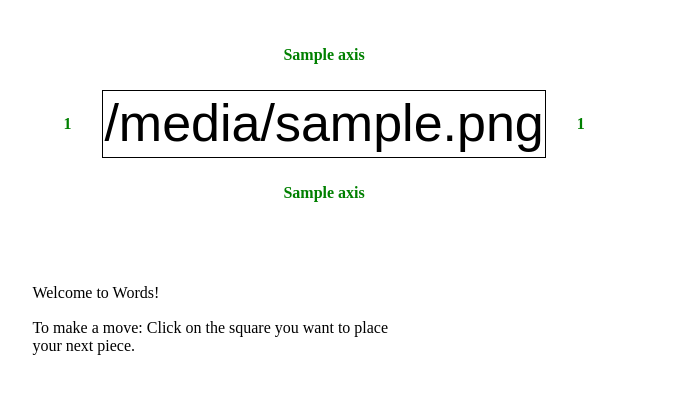
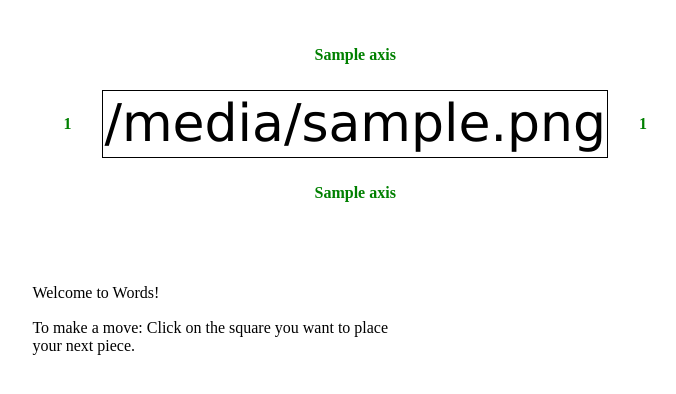
Before and after one commit to mymorkkis/gamesroom, a Flask app: template src/templates/game.html in a window 1280 px wide. Shown: the part 46-440 px from the top of the page, without its empty margins (70-746 px from the left). Run offline with Flask 2, Linux system fonts and the light colour scheme; the template is opened without the code that fills it: most values are stand-ins (such as "Sample title", 1, 10 or a date in 2020).

Commit message:
Use @font_face for consistant use of DejaVuSans for game pieces, change othello disc image

```diff
--- a/src/game_pieces/othello_disc.py
+++ b/src/game_pieces/othello_disc.py
@@ -9,7 +9,7 @@ class Disc(GamePiece):
         self.color = color
 
     def __str__(self):
-        return '\u26C0' if self.color == Color.WHITE else '\u26C2'
+        return '\u25EF' if self.color == Color.WHITE else '\u2B24'
 
     def legal_move(self, to_coords):
         raise NotImplementedError()
--- a/src/static/style.css
+++ b/src/static/style.css
@@ -1,4 +1,10 @@
 @import "normalize.css";
+
+@font-face {
+  font-family: "Dejavu Sans";
+  src: local("Dejavu Sans"),
+       url("DejaVuSans.ttf");
+}
 
 .navbar {
   position: sticky;
@@ -59,7 +65,7 @@
 
 .game-square {
   text-align: center;
-  font-family: Arial, Helvetica, sans-serif;
+  font-family: "Dejavu Sans";
   font-size: 6.5vh;
   vertical-align: middle;
   border: 0.25px solid black;
```
Also changed, not shown: src/static/DejaVuSans.ttf (added).
